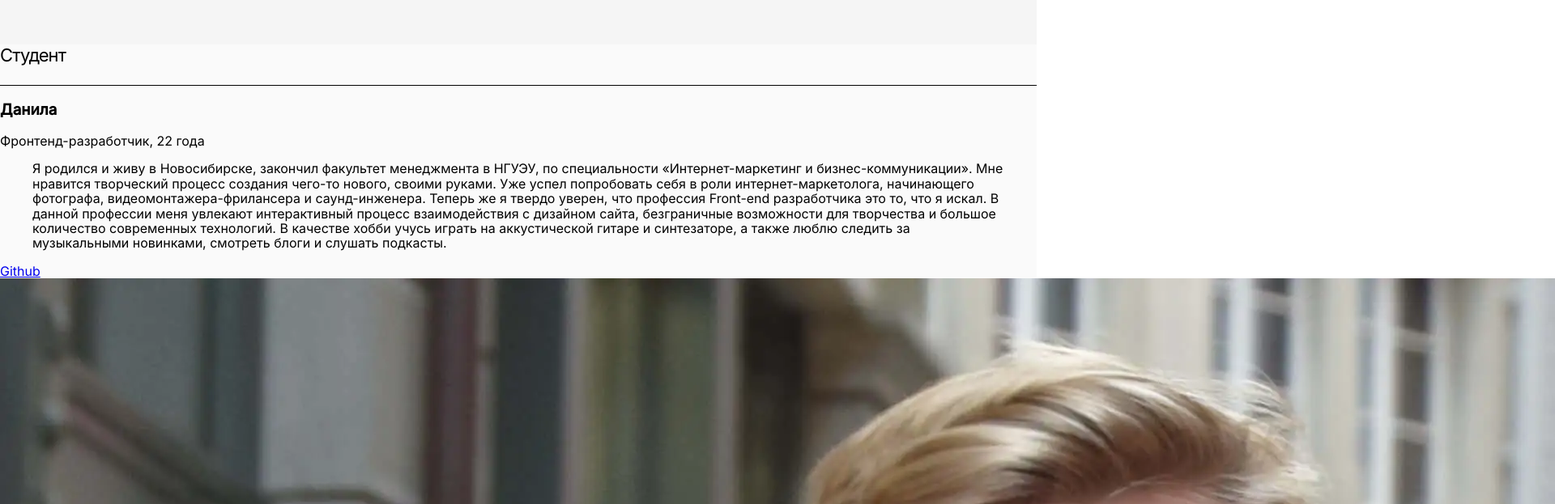
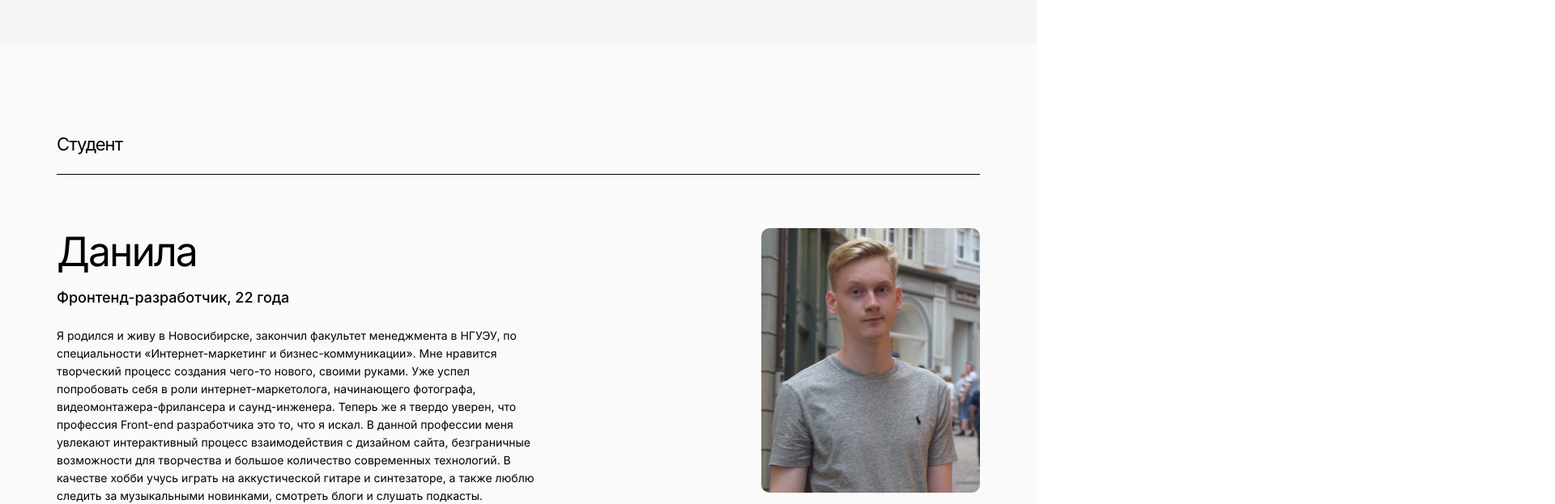
Before and after one commit to ShnaiderDanila/movies-explorer-frontend, a React (Create React App) app: page / in a window 1280 px wide. Shown: the part 1840-2463 px from the top of the page at 81% size, 1920 px wide, since content can reach past the window. Built offline with nearby package versions, Linux system fonts and the light colour scheme.

Commit message:
feat: Add css styles to ./src/components/Main/AboutMe/AboutMe.css

```diff
--- a/src/components/Main/AboutMe/AboutMe.css
+++ b/src/components/Main/AboutMe/AboutMe.css
@@ -0,0 +1,57 @@
+.about-me {
+  padding: 110px 70px 100px;
+}
+
+.about-me__info {
+  margin: 66px 0 0 0;
+  display: flex;
+  justify-content: space-between;
+}
+
+.about-me__container {
+  margin: 0 40px 0 0;
+  max-width: 600px;
+  text-align: left;
+  overflow: hidden;
+}
+
+.about-me__name {
+  margin: 0;
+  font-size: 50px;
+  font-weight: 400;
+  line-height: 58px;
+  letter-spacing: -0.04em;
+}
+
+.about-me__job {
+  margin: 18px 0 0 0;
+  font-size: 18px;
+  font-weight: 500;
+  line-height: 20px;
+}
+
+.about-me__quote {
+  margin: 26px 0 100px 0;
+  font-size: 14px;
+  line-height: 22px;
+}
+
+.about-me__github-link {
+  text-decoration: none;
+  color: #000;
+  font-size: 14px;
+  font-weight: 500;
+  line-height: 16.94px;
+  transition: opacity 0.3s ease;
+}
+
+.about-me__github-link:hover {
+  opacity: 0.7;
+}
+
+.about-me__photo {
+  max-width: 270px;
+  max-height: 327px;
+  border-radius: 10px;
+  object-fit: cover;
+}
```
